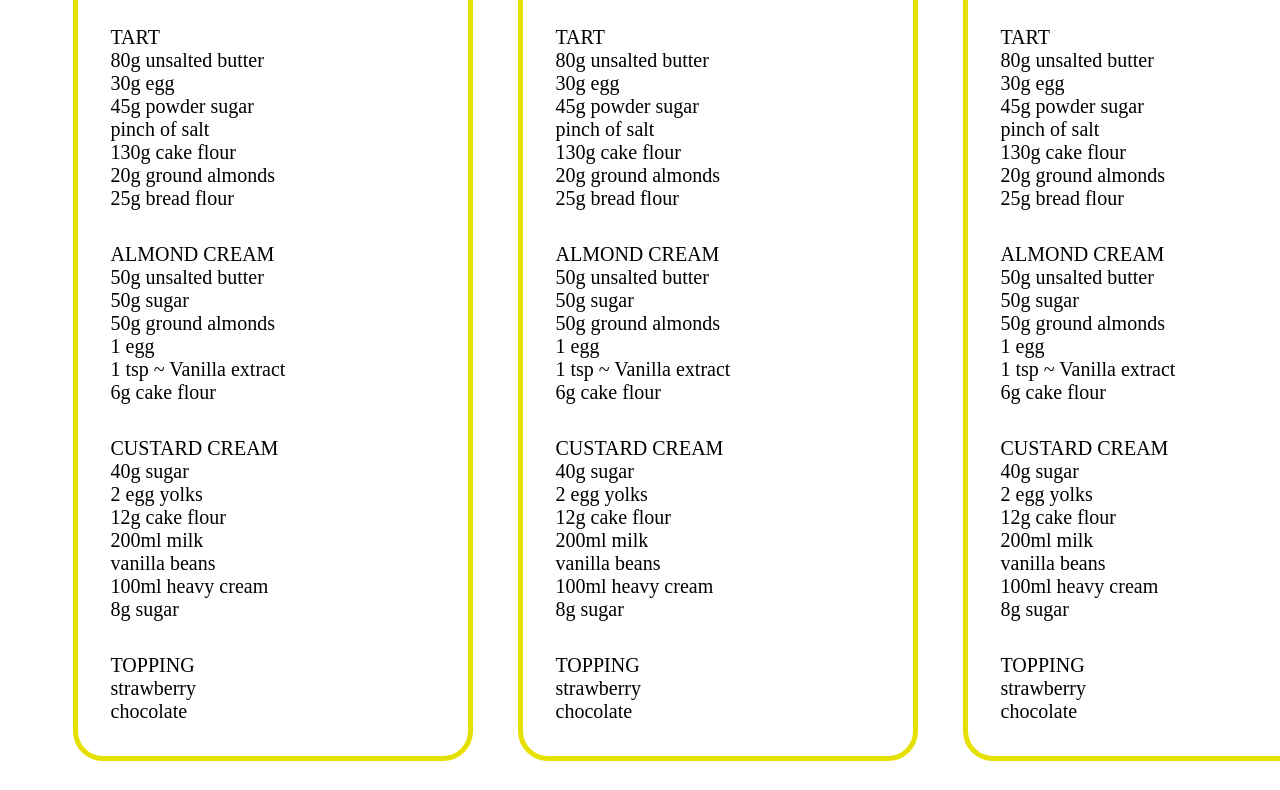
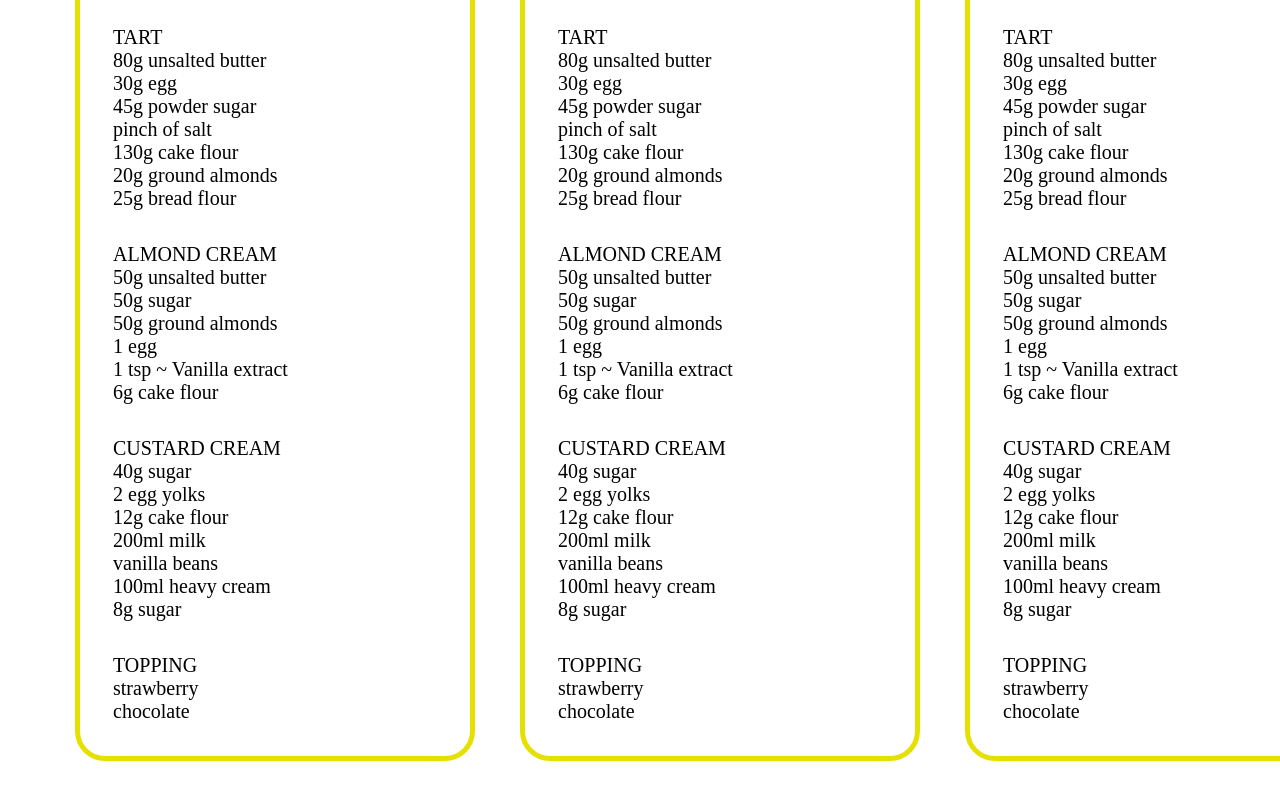
Before and after one commit to Shinisaur/Theatre_page, a plain HTML site: page Recipes_paddings/index.html in a window 1280 px wide. Shown: the part 188-978 px from the top of the page. Drawn offline with Linux system fonts and the light colour scheme.

Commit message:
Add files via upload

```diff
--- a/Recipes_paddings/css/style.css
+++ b/Recipes_paddings/css/style.css
@@ -1,9 +1,3 @@
-
-* {
-    box-sizing: border-box;
-    margin: 0;
-    padding: 0;
-}
 
 :root {
     --red: #FE1A19;
@@ -15,6 +9,13 @@
 
 html {
     font-size: 62.5%;
+}
+
+* {
+    font-size: inherit;
+    box-sizing: border-box;
+    margin: 0;
+    padding: 0;
 }
 
 body {
@@ -34,7 +35,6 @@ body {
 
 h1, .copyright, .back {
     font-family: Helvetica;
-    font-size: 2rem;
     font-weight: var(--bold);
     color: var(--white);
 }
@@ -46,6 +46,7 @@ h1 {
 
 .content {
     text-align: center;
+    font-size: 0;
 }
 
 .column {
@@ -56,8 +57,9 @@ h1 {
     border-radius: 3rem;
     text-align: left;
     font-family: 'Times New Roman';
+    font-size: 2rem;
     display: inline-block;
-    margin-left: -0.5rem;
+    /*margin-left: -0.5rem;*/
 }
 
 .tart1, .tart2 {
@@ -67,13 +69,11 @@ h1 {
 h2 {
     margin-bottom: 4.1rem;
     font-family: Helvetica;
-    font-size: 2rem;
     font-weight: var(--bold);
 }
 
 h3 {
     font-family: 'Times New Roman';
-    font-size: 2rem;
     font-weight: var(--normal);
 }
 
```
